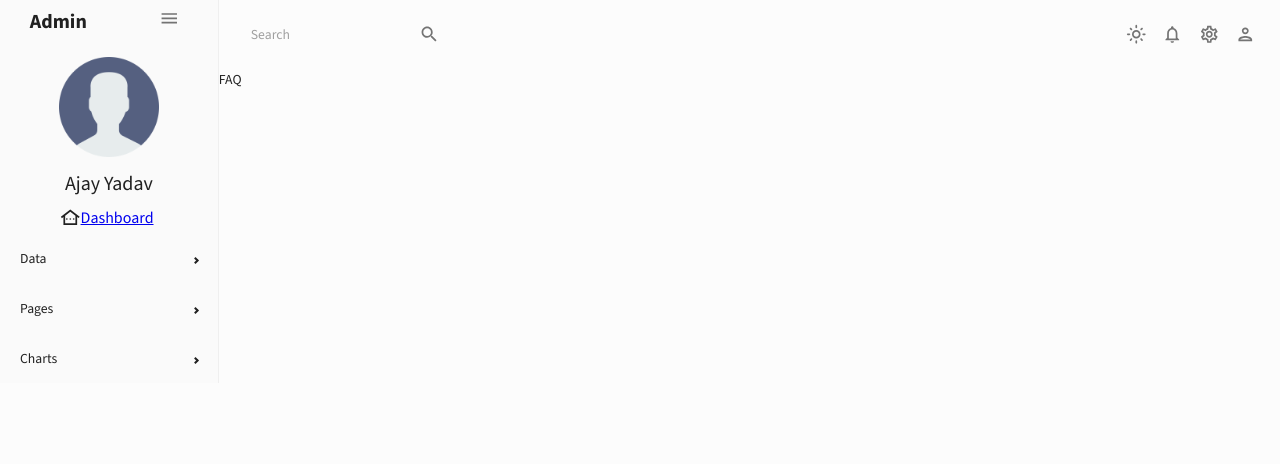
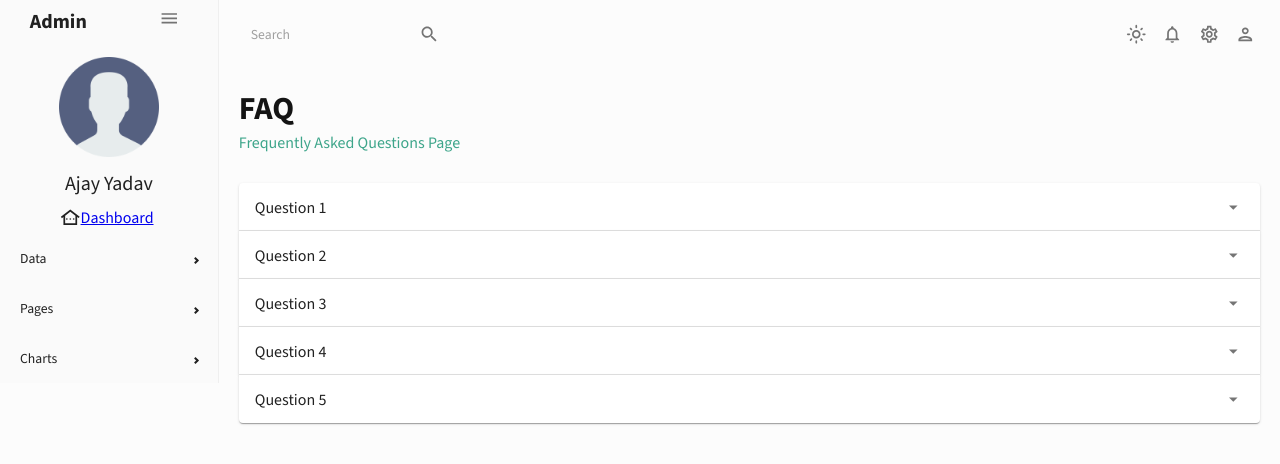
Before and after one commit to ajayypatil/dashboard, a React (Create React App) app: page /faq in a window 1280 px wide. Shown: the top 464 px of the page. Built offline with nearby package versions, Linux system fonts and the light colour scheme.

Commit message:
FAQ Page

```diff
--- a/src/Components/FAQ.js
+++ b/src/Components/FAQ.js
@@ -1,8 +1,93 @@
+import { Accordion, Box, AccordionSummary , Typography, AccordionDetails} from '@mui/material'
 import React from 'react'
-
+import Header from './Header'
+import ArrowDropDownIcon from '@mui/icons-material/ArrowDropDown';
 const FAQ = () => {
   return (
-    <div>FAQ</div>
+    <Box m="20px">
+      <Header title="FAQ" subTitle="Frequently Asked Questions Page"/>
+      <Box>
+      <Accordion>
+        <AccordionSummary
+          expandIcon={<ArrowDropDownIcon />}
+          aria-controls="panel1-content"
+          id="panel1-header"
+        >
+          <Typography variant='h5'>Question 1</Typography>
+        </AccordionSummary>
+        <AccordionDetails>
+          <Typography variant='h5'>
+            Lorem ipsum dolor sit amet, consectetur adipiscing elit. Suspendisse
+            malesuada lacus ex, sit amet blandit leo lobortis eget.
+          </Typography>
+        </AccordionDetails>
+      </Accordion>
+
+      <Accordion>
+        <AccordionSummary
+          expandIcon={<ArrowDropDownIcon />}
+          aria-controls="panel1-content"
+          id="panel1-header"
+        >
+          <Typography variant='h5'>Question 2</Typography>
+        </AccordionSummary>
+        <AccordionDetails>
+          <Typography variant='h5'>
+            Lorem ipsum dolor sit amet, consectetur adipiscing elit. Suspendisse
+            malesuada lacus ex, sit amet blandit leo lobortis eget.
+          </Typography>
+        </AccordionDetails>
+      </Accordion>
+
+      <Accordion>
+        <AccordionSummary
+          expandIcon={<ArrowDropDownIcon />}
+          aria-controls="panel1-content"
+          id="panel1-header"
+        >
+          <Typography variant='h5'>Question 3</Typography>
+        </AccordionSummary>
+        <AccordionDetails>
+          <Typography variant='h5'>
+            Lorem ipsum dolor sit amet, consectetur adipiscing elit. Suspendisse
+            malesuada lacus ex, sit amet blandit leo lobortis eget.
+          </Typography>
+        </AccordionDetails>
+      </Accordion>
+
+      <Accordion>
+        <AccordionSummary
+          expandIcon={<ArrowDropDownIcon />}
+          aria-controls="panel1-content"
+          id="panel1-header"
+        >
+          <Typography variant='h5'>Question 4</Typography>
+        </AccordionSummary>
+        <AccordionDetails>
+          <Typography variant='h5'>
+            Lorem ipsum dolor sit amet, consectetur adipiscing elit. Suspendisse
+            malesuada lacus ex, sit amet blandit leo lobortis eget.
+          </Typography>
+        </AccordionDetails>
+      </Accordion>
+
+      <Accordion>
+        <AccordionSummary
+          expandIcon={<ArrowDropDownIcon />}
+          aria-controls="panel1-content"
+          id="panel1-header"
+        >
+          <Typography variant='h5'>Question 5</Typography>
+        </AccordionSummary>
+        <AccordionDetails>
+          <Typography variant='h5'>
+            Lorem ipsum dolor sit amet, consectetur adipiscing elit. Suspendisse
+            malesuada lacus ex, sit amet blandit leo lobortis eget.
+          </Typography>
+        </AccordionDetails>
+      </Accordion>
+      </Box>
+    </Box>
   )
 }
 
```
